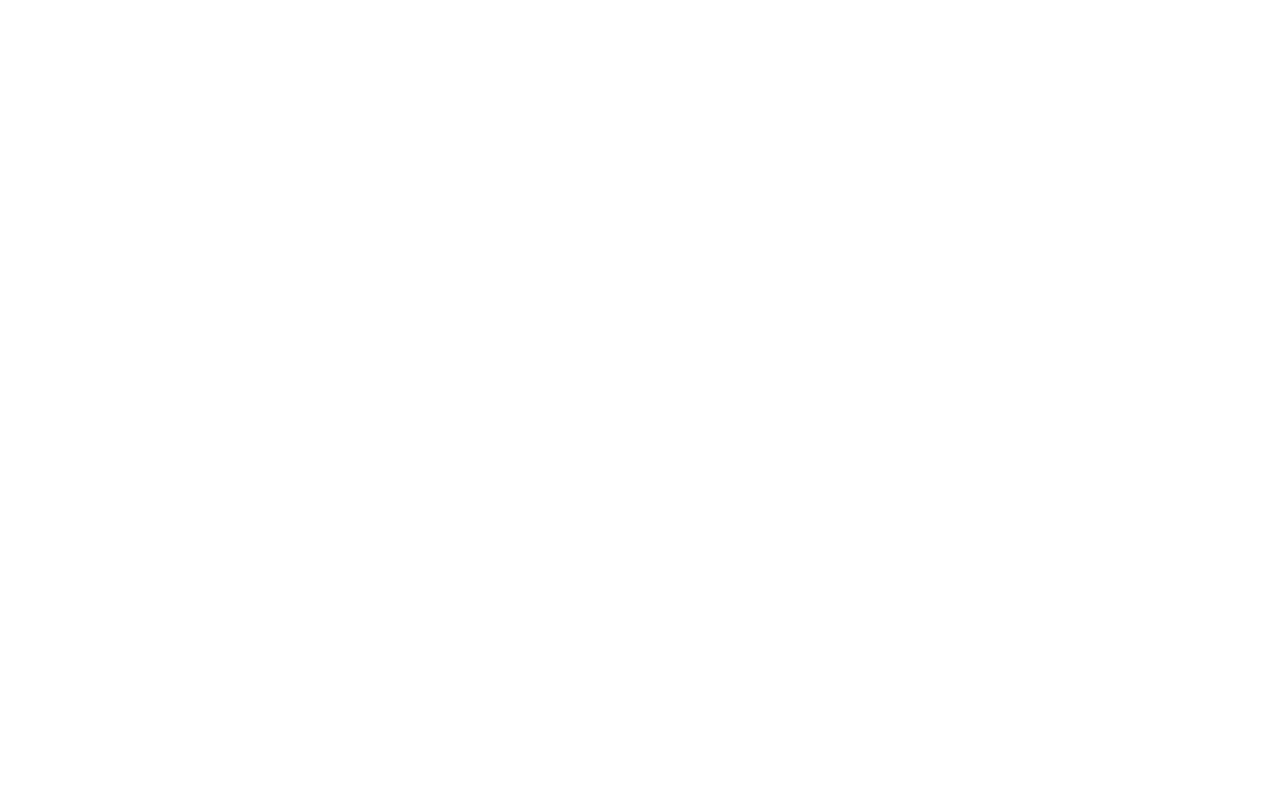
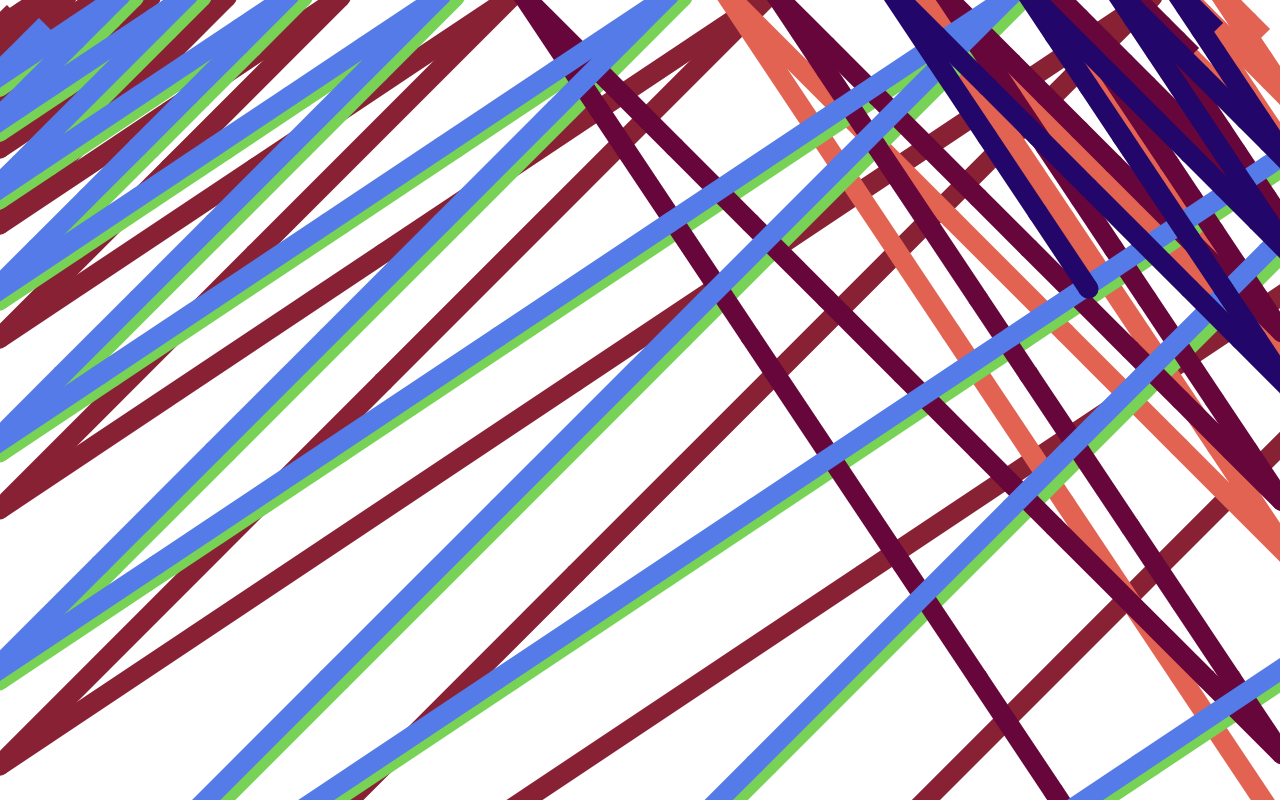
Before and after one commit to Eechul/scribble_draw, a website with bundled scripts: page index.html in a window 1280 px wide. Built offline with nearby package versions, Linux system fonts and the light colour scheme.

Commit message:
complete cribble canvas

```diff
--- a/index.html
+++ b/index.html
@@ -6,6 +6,6 @@
         <link rel="stylesheet" href="./css/app.css">
     </head>
     <body>
-        <script src="js/app.js" type="module"></script>
+        <script src="./js/app.js" type="module"></script>
     </body>
 </html>
--- a/js/app.js
+++ b/js/app.js
@@ -1,14 +1,12 @@
+import { Utils } from './utils.js'
+import { Ballpen } from './ballpen.js'
+
 
 class App {
 
     constructor() {
         this.canvas = document.createElement('canvas')
         this.ctx = this.canvas.getContext('2d')
-        this.innering = false
-        this.picking = false
-        this.pickX = 0
-        this.pickY = 0
-
         document.body.appendChild(this.canvas)
 
         this.resize()
@@ -24,24 +22,63 @@ class App {
 
         this.ctx.scale(1, 1)
 
-        let bWidth = 250
-        let bHeight = 250
-        const centerX = this.canvas.width / 2 - bWidth / 2
-        const centerY = this.canvas.height / 2 - bHeight / 2
+        this.edgeIdx = 0
+        this.edgeSeq = ['left', 'right']
+        this.edgeDirection = 'leftToBottom'
+
+        this.startEdge(this[this.edgeSeq[this.edgeIdx]+'Edge'](this.canvas.width, this.canvas.height))
+
+        this.ballpen = new Ballpen(
+            this.canvas.width,
+            this.canvas.height,
+            this.edge.x,
+            this.edge.y,
+            window.utils.randomHexColor())
+    }
+
+    startEdge(obj) {
+        this.edge = obj
+    }
+
+    leftEdge(cWidth, cHeight) {
+        return {
+            x: Math.floor(Math.random() * 100),
+            y: Math.floor(Math.random() * 100)
+        }
+    }
+
+    rightEdge(cWidth, cHeight) {
+        return {
+            x: Math.floor(cWidth - Math.random() * 100),
+            y: Math.floor(Math.random() * 100)
+        }
     }
 
     animate(t) {
         requestAnimationFrame(this.animate.bind(this))
-        this.ctx.clearRect(0, 0, this.canvas.width, this.canvas.height);
 
+        if ((this.edgeDirection === 'leftToBottom' && this.ballpen.x > this.canvas.width && this.ballpen.y > this.canvas.height)
+            || (this.edgeDirection === 'rightToBottom' && (this.ballpen.y > this.canvas.height))
+        ) {
+            ++this.edgeIdx
+            this.edgeIdx = (this.edgeIdx === this.edgeSeq.length) ? 0 : this.edgeIdx
+
+            this.startEdge(this[this.edgeSeq[this.edgeIdx]+'Edge'](this.canvas.width, this.canvas.height))
+
+            this.ballpen = new Ballpen(
+                this.canvas.width,
+                this.canvas.height,
+                this.edge.x,
+                this.edge.y,
+                window.utils.randomHexColor())
+        }
+
+        this.edgeDirection = this.edgeIdx ? 'rightToBottom' : 'leftToBottom'
+        this.ballpen.update(this.edgeDirection)
+        this.ballpen.draw(this.ctx);
     }
-
-
-
 }
-
-
-
 window.onload = () => {
-    new App()
+    window.utils = new Utils()
+    window.app = new App()
 }
--- /dev/null
+++ b/js/ball.js
@@ -0,0 +1,23 @@
+export class Ball {
+
+    constructor() {
+    }
+
+    update(x, y, radius, color) {
+        this.x = x
+        this.y = y
+        this.radius = radius
+        this.color = color || '#000000'
+    }
+
+    draw(ctx) {
+        ctx.beginPath()
+        ctx.lineWidth = 0
+        ctx.arc(this.x, this.y, this.radius,0, Math.PI * 2)
+
+        ctx.fillStyle = this.color
+        ctx.fill()
+
+        ctx.closePath()
+    }
+}
--- /dev/null
+++ b/js/ballpen.js
@@ -0,0 +1,59 @@
+import { Line } from "./line.js";
+import { Ball } from "./ball.js";
+
+export class Ballpen {
+
+    constructor(cWidth, cHeight, x, y, color, dx, dy) {
+        this.cWidth = cWidth
+        this.cHeight = cHeight
+        this.x = x
+        this.y = y
+        this.tx = this.x
+        this.ty = this.y
+        this.dx = dx || -15.0
+        this.dy = dy || 15.0
+        this.lineWidth = 20.0
+        this.ballRadius = this.lineWidth / 2
+        this.color = color || '#c82124'
+
+        this.ball = new Ball()
+        this.line = new Line()
+    }
+
+    update(directionType) {
+        this.tx = this.x
+        this.ty = this.y
+        if(directionType === 'leftToBottom') {
+            this.x += this.dx
+            this.y += this.dy
+            if(this.y < 0) {
+                this.dy *= -1.5
+                this.dx *= -1
+            } else if(this.x < 0) {
+                this.dy *= -1
+                this.dx *= -1.5
+            }
+        } else if(directionType === 'rightToBottom'){
+            this.x += this.dx
+            this.y -= this.dy
+            if(this.x > this.cWidth) {
+                this.dx *= -1.5
+                this.dy *= -1
+            } else if(this.x < 0 || this.y < 0) {
+                this.dx *= -1
+                this.dy *= -1.5
+            }
+        }
+
+        this.ball.update(this.x, this.y, this.ballRadius, this.color)
+        this.line.update(this.x, this.y, this.tx, this.ty, this.lineWidth, this.color)
+    }
+
+    draw(ctx) {
+        this.ball.draw(ctx)
+        this.line.draw(ctx)
+
+        this.update()
+    }
+
+}
--- /dev/null
+++ b/js/line.js
@@ -0,0 +1,26 @@
+export class Line {
+
+    constructor() {
+    }
+
+    update(x, y, tx, ty, width, color) {
+        this.x = x
+        this.y = y
+        this.tx = tx
+        this.ty = ty
+        this.width = width
+        this.color = color || '#000000'
+    }
+
+    draw(ctx) {
+        ctx.beginPath()
+
+        ctx.lineWidth = this.width
+        ctx.moveTo(this.tx, this.ty)
+        ctx.lineTo(this.x, this.y)
+
+        ctx.strokeStyle = this.color
+        ctx.stroke()
+        ctx.closePath()
+    }
+}
--- /dev/null
+++ b/js/utils.js
@@ -0,0 +1,9 @@
+export class Utils {
+
+    constructor() {
+    }
+
+    randomHexColor() {
+        return "#"+Math.floor(Math.random()*16777215).toString(16);
+    }
+}
```
